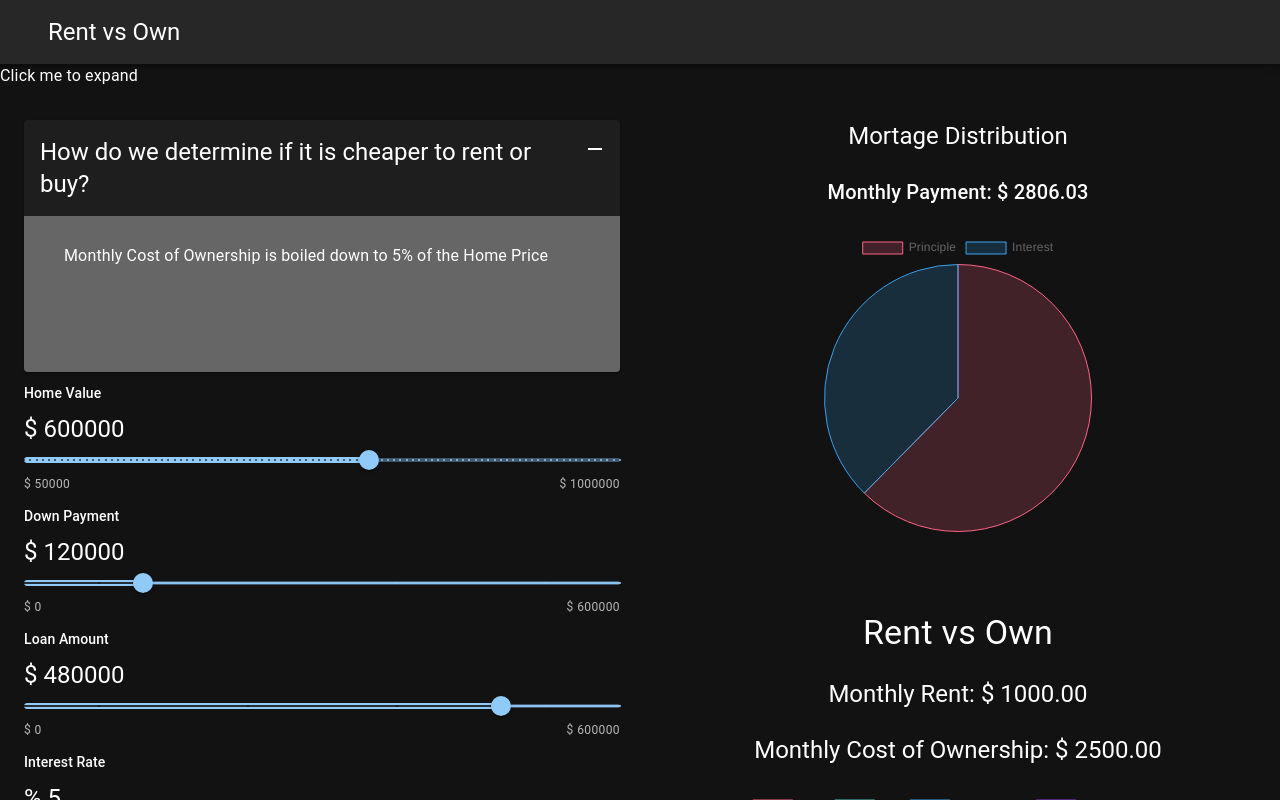
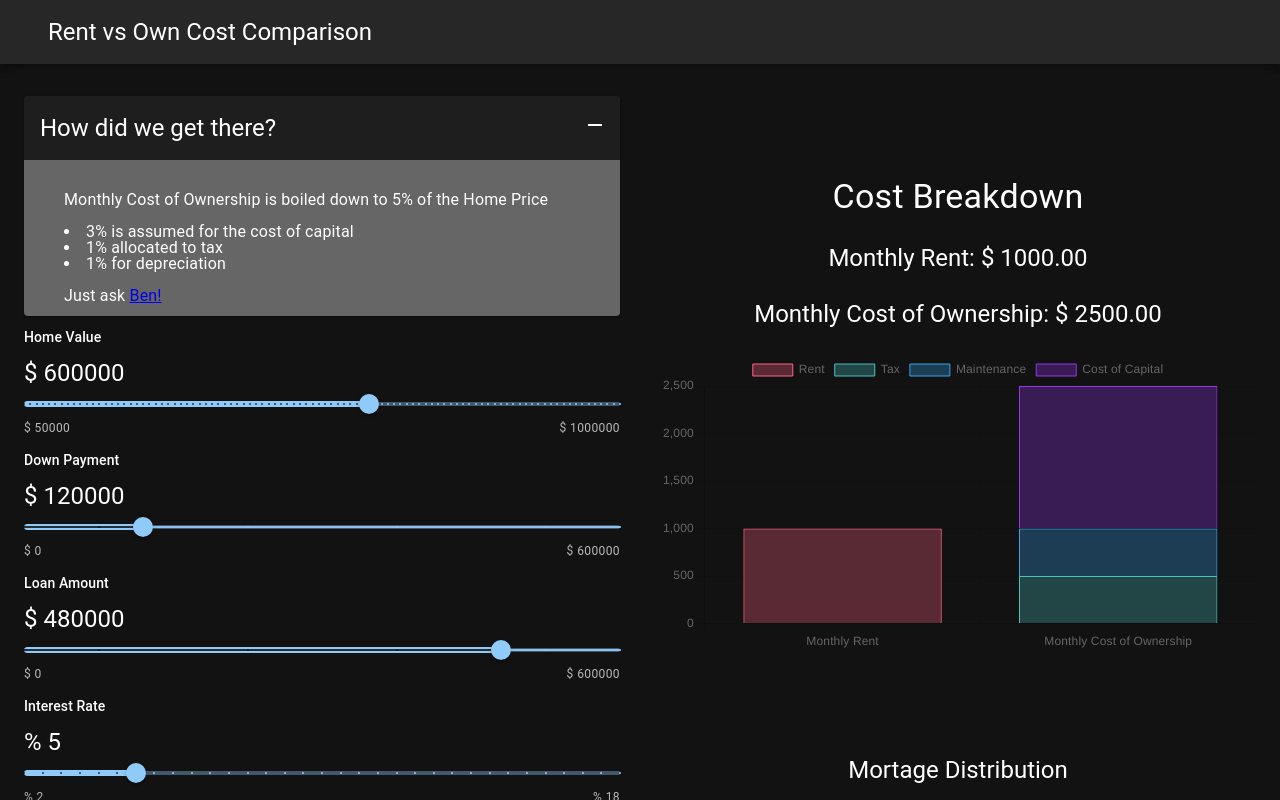
Before and after one commit to mkudrenecky/rent-vs-own-webapp, a React (Create React App) app: page / in a window 1280 px wide. Both pictures are taken after a click on the button "expand". Shown: the top 800 px of the page. Built offline with nearby package versions, Linux system fonts and the light colour scheme.

Commit message:
link to ben, swap charts

```diff
--- a/src/App.js
+++ b/src/App.js
@@ -23,12 +23,6 @@ function App() {
   return (
     <div className="App">
       <Navbar />
-      <Collapsible trigger="Click me to expand">
-        <p>
-          This is the collapsible content. It can be any element or React
-          component you like.
-        </p>
-      </Collapsible>
       <Container maxWidth="xl" sx={{ marginTop: 4 }}>
         <Grid container spacing={5} alignItems="top">
           <Grid item xs={12} md={6}>
@@ -37,14 +31,10 @@ function App() {
             <TenureSelect data={data} setData={setData} />
           </Grid>
           <Grid item xs={12} md={6}>
-            <Result data={data} />
-            {/* <Box sx={{ marginTop: 10 }}>
-              <BenResult data={data} />
-            </Box> */}
             <Box sx={{ marginTop: 10 }}>
               <SBarCharResult data={data} />
             </Box>
-            {/* <BenIndex /> */}
+            <Result data={data} />
           </Grid>
         </Grid>
       </Container>
--- a/src/components/ExpandCard.js
+++ b/src/components/ExpandCard.js
@@ -17,7 +17,7 @@ export default function ExpandCard() {
       {/* <Card sx={{ minWidth: 300, border: "1px solid rgba(211,211,211,0.6)" }}> */}
       <Card sx={{ minWidth: 300 }}>
         <CardHeader
-          title="How do we determine if it is cheaper to rent or buy?"
+          title="How did we get there?"
           action={
             <IconButton
               onClick={() => setOpen(!open)}
@@ -37,11 +37,19 @@ export default function ExpandCard() {
                   Monthly Cost of Ownership is boiled down to 5% of the Home
                   Price
                 </p>
-                {/* <li>3% is assumed for the cost of capital</li>
+                <li>3% is assumed for the cost of capital</li>
                 <li>1% allocated to tax</li>
                 <li>1% for depreciation</li>
-                <li> expand </li>
-                <li>Add some links</li> */}
+                <p>
+                  Just ask{" "}
+                  <a
+                    href="https://www.pwlcapital.com/rent-or-own-your-home-5-rule/"
+                    target="_blank"
+                    rel="noopener noreferrer"
+                  >
+                    Ben!
+                  </a>
+                </p>
               </Container>
             </CardContent>
           </Collapse>
--- a/src/components/Navbar.js
+++ b/src/components/Navbar.js
@@ -8,7 +8,7 @@ const Navbar = () => {
     <AppBar position="static">
       <Container maxWidth="xl">
         <Toolbar>
-          <Typography variant="h5">Rent vs Own</Typography>
+          <Typography variant="h5">Rent vs Own Cost Comparison</Typography>
         </Toolbar>
       </Container>
     </AppBar>
--- a/src/components/SBarChartResult.js
+++ b/src/components/SBarChartResult.js
@@ -79,7 +79,7 @@ const SBarCharResult = ({ data }) => {
   return (
     <Stack gap={3}>
       <Typography textAlign="center" variant="h4">
-        Rent vs Own
+        Cost Breakdown
       </Typography>
       <Typography textAlign="center" variant="h5">
         Monthly Rent: $ {monthlyRent.toFixed(2)}
```
